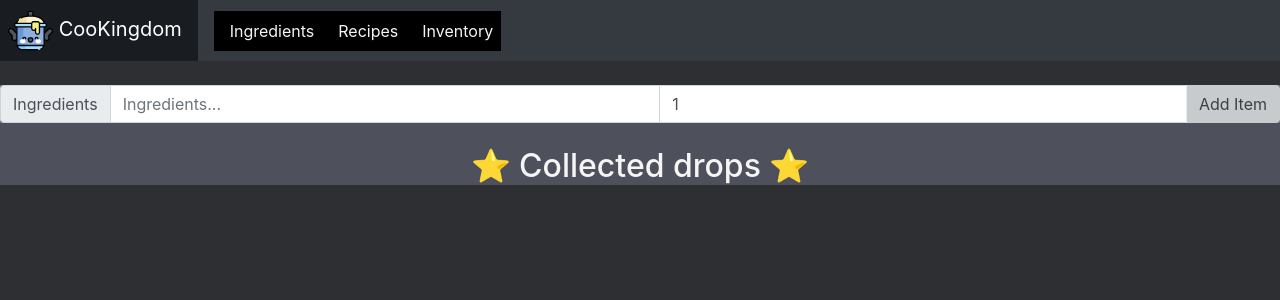
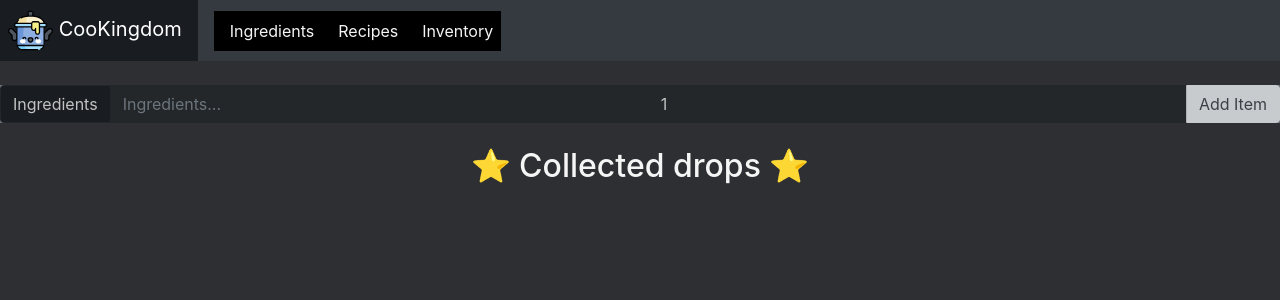
Before and after one commit to ordy/cookingdom, an Angular app: page /ingredients in a window 1280 px wide. Shown: the top 300 px of the page. Built offline with nearby package versions, Linux system fonts and the light colour scheme.

Commit message:
more css fix

```diff
--- a/src/app/components/ingredients/ingredients.component.css
+++ b/src/app/components/ingredients/ingredients.component.css
@@ -1,8 +1,43 @@
+
 :host {
   display: block;
-  background-color: rgb(78, 81, 92);
   color: whitesmoke;
 }
-#ingr-search{
-  padding-right: 35px;
+
+#quantityinput, #ingr-search {
+  color: #c2c2c2;
+  background-color: #23272a;
+  border-color: #23272a;
+  border-radius: 0rem;
 }
+
+.dropdown {
+  color: #c2c2c2;
+  background-color: #23272a;
+}
+
+#input-units {
+  border-radius: 0rem;
+  border-left: 0rem;
+  border-right: 0rem;
+
+}
+
+#drops-title {
+  color: #f3962c;
+  text-shadow: 1px;
+}
+
+.btn-dark, .btn-dark:hover, .btn-dark:active, .btn-dark:visited {
+  background-color: #191c21;
+  border-color: #23272a;
+}
+.btn-dark:disabled {
+  background-color: #191c21;
+  color: #464646;
+}
+.input-group-text {
+  color: #c2c2c2;
+  background-color: #191c21;
+  border-color: #23272a;
+}
```
